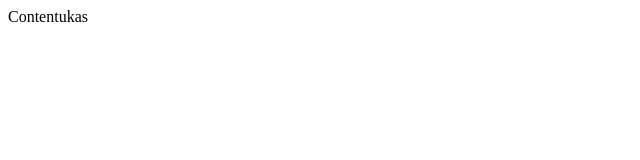
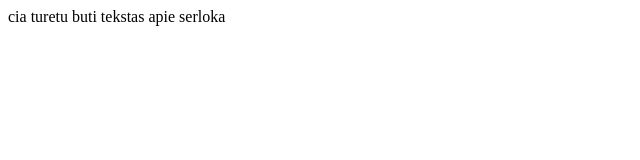
Before and after one commit to noravis/2-serlokas, a website: page index.html in a window 1280 px wide. Shown: the whole page, without its empty margins (0-640 px from the left). Drawn offline with Linux system fonts and the light colour scheme.

Commit message:
pataisymas

```diff
--- a/index.html
+++ b/index.html
@@ -7,6 +7,6 @@
     <title>Serlokas</title>
 </head>
 <body>
-    Contentukas
+    cia turetu buti tekstas apie serloka
 </body>
 </html>
```
Also changed, not shown: package.json (+12 -3 lines).
